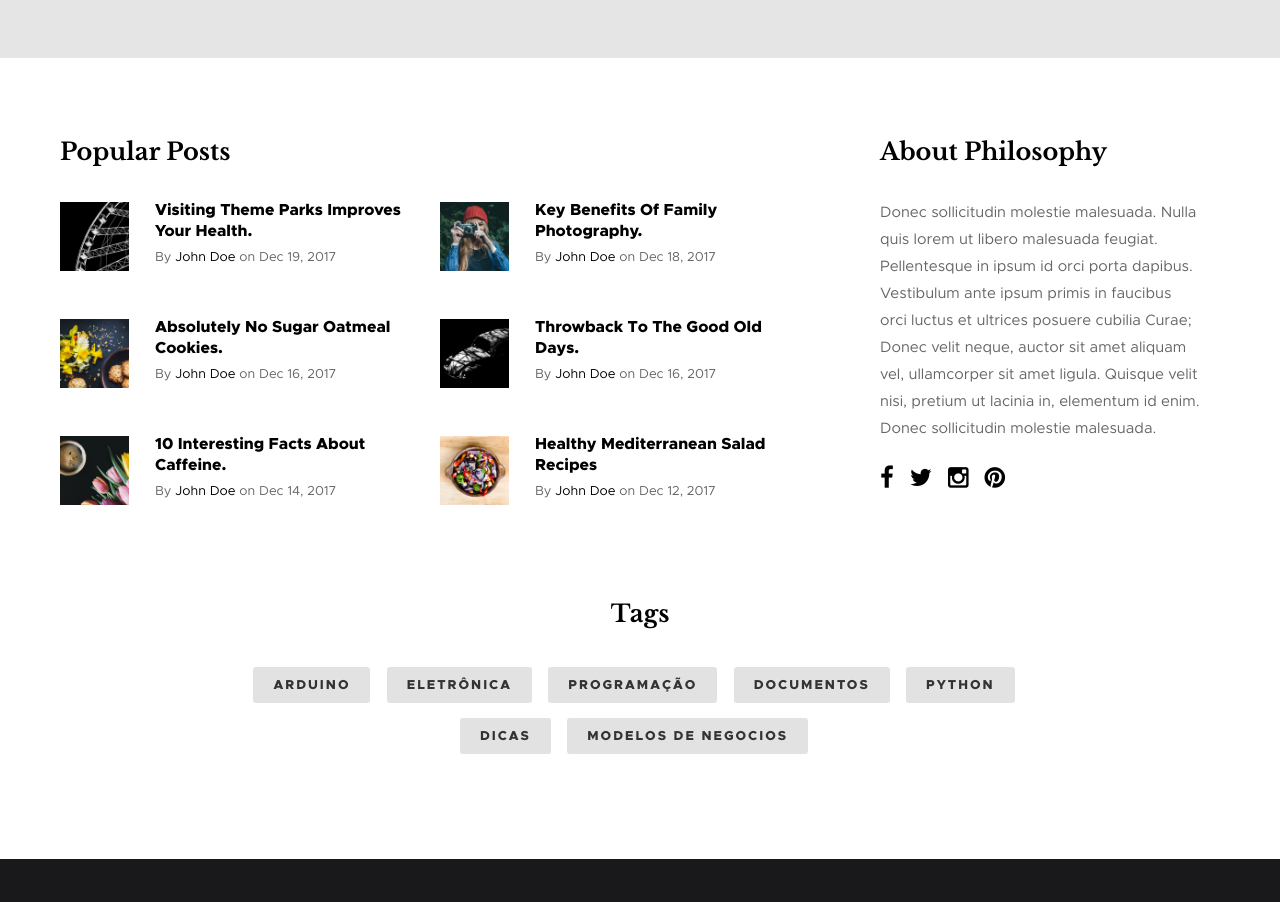
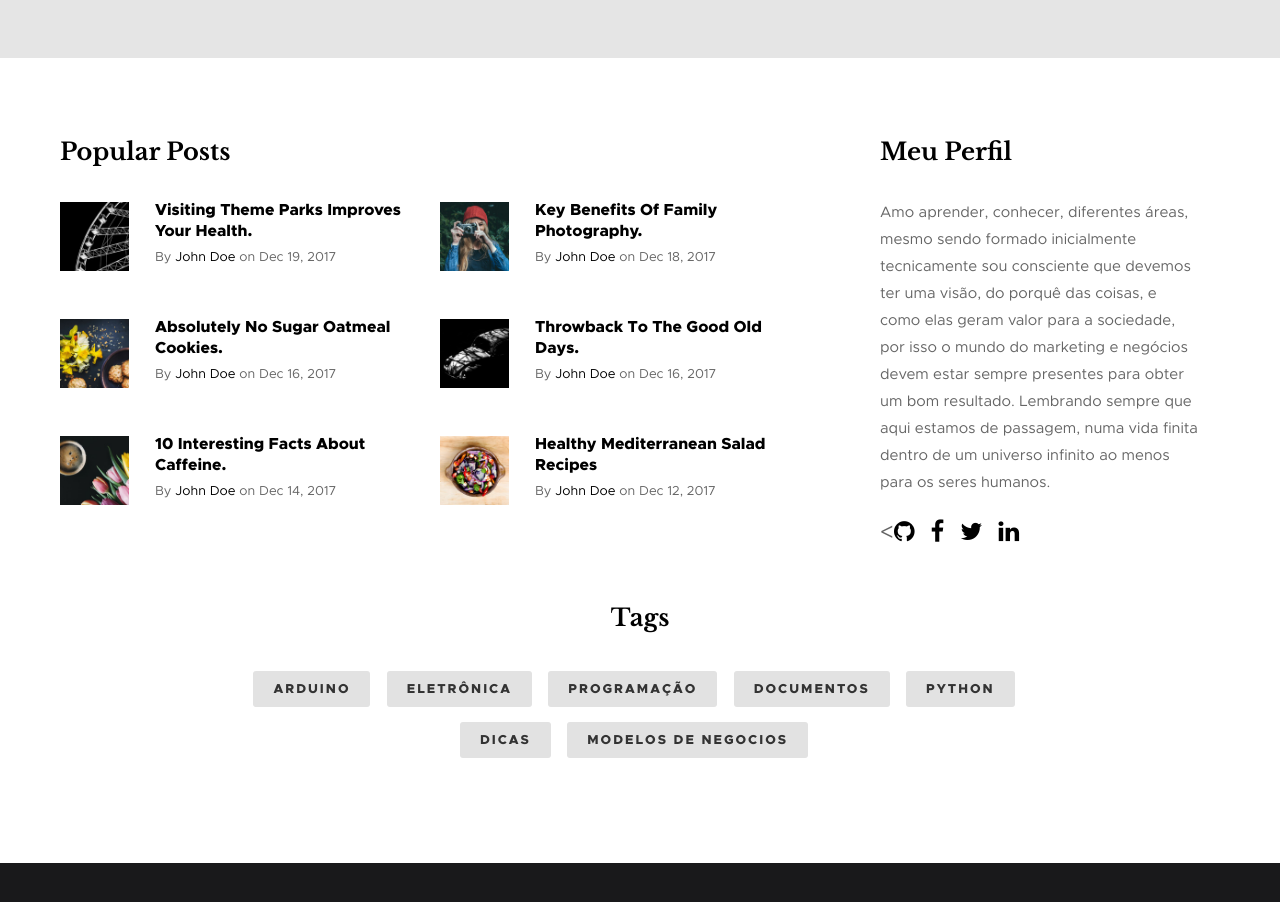
Before and after one commit to cesarfois/cesarfois.github.io, a plain HTML site: page single-audio.html in a window 1280 px wide. Shown: the part 6560-7462 px from the top of the page. Drawn offline with Linux system fonts and the light colour scheme.

Commit message:
Alteração Meu Perfil

```diff
--- a/single-audio.html
+++ b/single-audio.html
@@ -532,24 +532,26 @@
             </div> <!-- end popular -->
 
             <div class="col-four md-six tab-full about">
-                <h3>About Philosophy</h3>
-
+                <h3>Meu Perfil</h3>
                 <p>
-                Donec sollicitudin molestie malesuada. Nulla quis lorem ut libero malesuada feugiat. Pellentesque in ipsum id orci porta dapibus. Vestibulum ante ipsum primis in faucibus orci luctus et ultrices posuere cubilia Curae; Donec velit neque, auctor sit amet aliquam vel, ullamcorper sit amet ligula. Quisque velit nisi, pretium ut lacinia in, elementum id enim. Donec sollicitudin molestie malesuada.
+                    Amo aprender, conhecer, diferentes áreas, mesmo sendo formado inicialmente tecnicamente sou consciente
+                    que devemos ter uma visão, do porquê das coisas, e como elas geram valor para a sociedade, por isso
+                    o mundo do marketing e negócios devem estar sempre presentes para obter um bom resultado. Lembrando sempre
+                    que aqui estamos de passagem, numa vida finita dentro de um universo infinito ao menos para os seres humanos.
                 </p>
 
                 <ul class="about__social">
-                    <li>
-                        <a href="#0"><i class="fa fa-facebook" aria-hidden="true"></i></a>
+                    <<li>
+                        <a href="https://github.com/cesarfois"><i class="fa fa-github" aria-hidden="true"></i></a>
                     </li>
                     <li>
-                        <a href="#0"><i class="fa fa-twitter" aria-hidden="true"></i></a>
+                        <a href="https://www.facebook.com/Cesar.Javier.Fois.Acosta"><i class="fa fa-facebook" aria-hidden="true"></i></a>
                     </li>
                     <li>
-                        <a href="#0"><i class="fa fa-instagram" aria-hidden="true"></i></a>
+                        <a href="https://twitter.com/fois2010"><i class="fa fa-twitter" aria-hidden="true"></i></a>
                     </li>
                     <li>
-                        <a href="#0"><i class="fa fa-pinterest" aria-hidden="true"></i></a>
+                        <a href="https://www.linkedin.com/in/c%C3%A9sar-javier-fois-acosta-2512203a/"><i class="fa fa-linkedin" aria-hidden="true"></i></a>
                     </li>
                 </ul> <!-- end header__social -->
             </div> <!-- end about -->
```
Also changed, not shown: about.html (+9 -7 lines), category.html (+9 -7 lines), contact.html (+9 -7 lines), index.html (+10 -7 lines), single-gallery.html (+10 -8 lines), single-standard.html (+9 -7 lines), single-video.html (+9 -7 lines), style-guide.html (+9 -7 lines).
